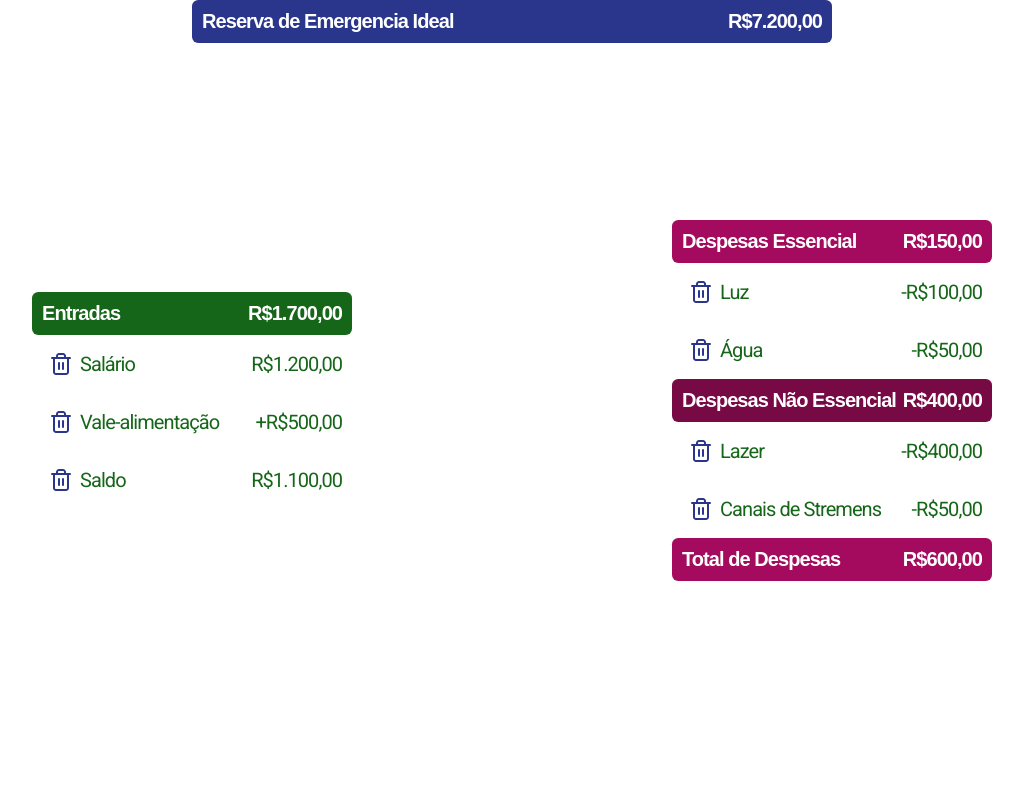
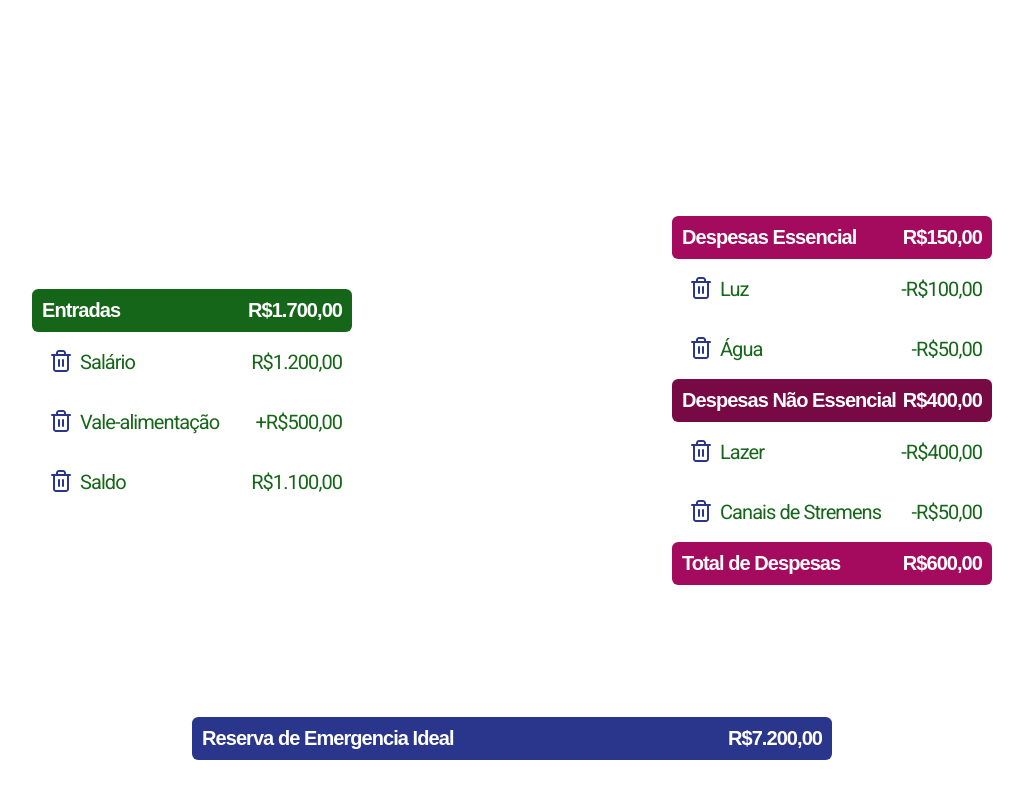
Before and after one commit to devot-academy/devot-finance-web, a Next.js app: page /test in a window 1280 px wide. Shown: the whole page, without its empty margins (128-1151 px from the left). Built offline with nearby package versions, Linux system fonts and the light colour scheme; a web font is replaced by a local one.

Commit message:
create-function-onClick

```diff
--- a/src/app/test/page.tsx
+++ b/src/app/test/page.tsx
@@ -1,8 +1,12 @@
 'use client';
 import styled from 'styled-components';
 import React from 'react';
-import Card from '../../components/molecules/card'
+import Card from '../../components/molecules/card';
 import List from '../../components/molecules/objectList';
+
+const handleDelete = () => {
+  console.log('Item deletado!');
+};
 
 
 const MainContainer = styled.div`
@@ -12,7 +16,6 @@ const MainContainer = styled.div`
   flex-direction: row;
 `;
 
-
 const LeftContainer = styled.div`
   width: 50%;
   display: flex;
@@ -21,7 +24,6 @@ const LeftContainer = styled.div`
   align-items: center;
 `;
 
-
 const RightContainer = styled.div`
   width: 50%;
   display: flex;
@@ -29,36 +31,41 @@ const RightContainer = styled.div`
   justify-content: center;
   align-items: center;
 `;
+
 const BottomCardContainer = styled.div`
   width: 100%;
   position: absolute;
+  bottom: 0;
   display: flex;
   justify-content: center;
+  padding-bottom: 40px;
 `;
 
+function onClick(){
+  console.log('Clicou!')
+}
 
-
-export default function Test() {
+export default function test() {
   return (
     <MainContainer>
       <LeftContainer>
-        <Card title="Entradas" value="R$1.700,00" color="GREEN"/>
-        <List title="Salário" value="R$1.200,00"  />
-        <List title="Vale-alimentação" value="+R$500,00" />
-        <List title='Saldo' value="R$1.100,00"/>
+        <Card title="Entradas" value="R$1.700,00" color="GREEN" />
+        <List title="Salário" value="R$1.200,00"  onClick={onClick}/>
+        <List title="Vale-alimentação" value="+R$500,00" onClick={onClick} />
+        <List title='Saldo' value="R$1.100,00"  onClick={onClick}/>
       </LeftContainer>
       <RightContainer>
-        <Card title="Despesas Essencial" value="R$150,00" color='ROSELLA'/>
-        <List title="Luz" value="-R$100,00" />
-        <List title="Água" value="-R$50,00" />
-        <Card title='Despesas Não Essencial' value="R$400,00"  color='FANDANGO'/>
-        <List title="Lazer" value="-R$400,00"/>
-        <List title='Canais de Stremens' value="-R$50,00"/>
-        <Card title='Total de Despesas' value="R$600,00" color='ROSELLA'/>
-        </RightContainer>
-        <BottomCardContainer>
-          <Card title="Reserva de Emergencia Ideal" value="R$7.200,00" color="PRIMARY"/>
-        </BottomCardContainer>
+        <Card title="Despesas Essencial" value="R$150,00" color='ROSELLA' />
+        <List title="Luz" value="-R$100,00" onClick={onClick} />
+        <List title="Água" value="-R$50,00" onClick={onClick}/>
+        <Card title='Despesas Não Essencial' value="R$400,00" color='FANDANGO' />
+        <List title="Lazer" value="-R$400,00" onClick={onClick}/>
+        <List title='Canais de Stremens' value="-R$50,00"onClick={onClick} />
+        <Card title='Total de Despesas' value="R$600,00" color='ROSELLA' />
+      </RightContainer>
+      <BottomCardContainer>
+        <Card title="Reserva de Emergencia Ideal" value="R$7.200,00" color="PRIMARY" />
+      </BottomCardContainer>
     </MainContainer>
   );
 }
--- a/src/components/molecules/card/index.tsx
+++ b/src/components/molecules/card/index.tsx
@@ -8,6 +8,7 @@ export interface ICardProps {
   title: string;
   value: string;
   color?: keyof ColorFormat;
+
 }
 
 export default function Card({title, value, color="GREEN"}: ICardProps) {
--- a/src/components/molecules/objectList/index.tsx
+++ b/src/components/molecules/objectList/index.tsx
@@ -4,23 +4,26 @@ import Text from '../../atoms/text';
 import { ColorFormat } from '../../../styles/theme/colors';
 import Icon from '../../atoms/icon';
 
-
 export interface IlistProps {
   title: string;
   value: string;
   color?: keyof ColorFormat;
-
-
+  onClick: () => void;
 }
 
-export default function List({title, value, color="BACKGROUND"}: IlistProps) {
+export default function List({ title, value, color = "BACKGROUND", onClick }: IlistProps) {
   return (
     <S.ListComponent color={color}>
-        <S.Content>
-            <Icon name='trash' size='small' color='PRIMARY' />
-            <Text type="body-1" color="GREEN">{title}</Text>
-        </S.Content>
-        <Text type= 'body-1' color="GREEN">{value}</Text>
-
+      <S.Content>
+        <S.Button >
+        <Icon
+          name='trash'
+          size='small'
+          color='PRIMARY'
+        /></S.Button>
+        <Text type="body-1" color="GREEN">{title}</Text>
+      </S.Content>
+      <Text type='body-1' color="GREEN">{value}</Text>
     </S.ListComponent>
-  )}
+  );
+}
--- a/src/components/molecules/objectList/styles.ts
+++ b/src/components/molecules/objectList/styles.ts
@@ -11,9 +11,12 @@ export const ListComponent= styled.div`
   align-items: center;
 
 `
-
 export const Content = styled.div`
     display: flex;
     align-items: center;
 
 `
+export const Button = styled.div`
+  cursor: pointer;
+
+`
```
